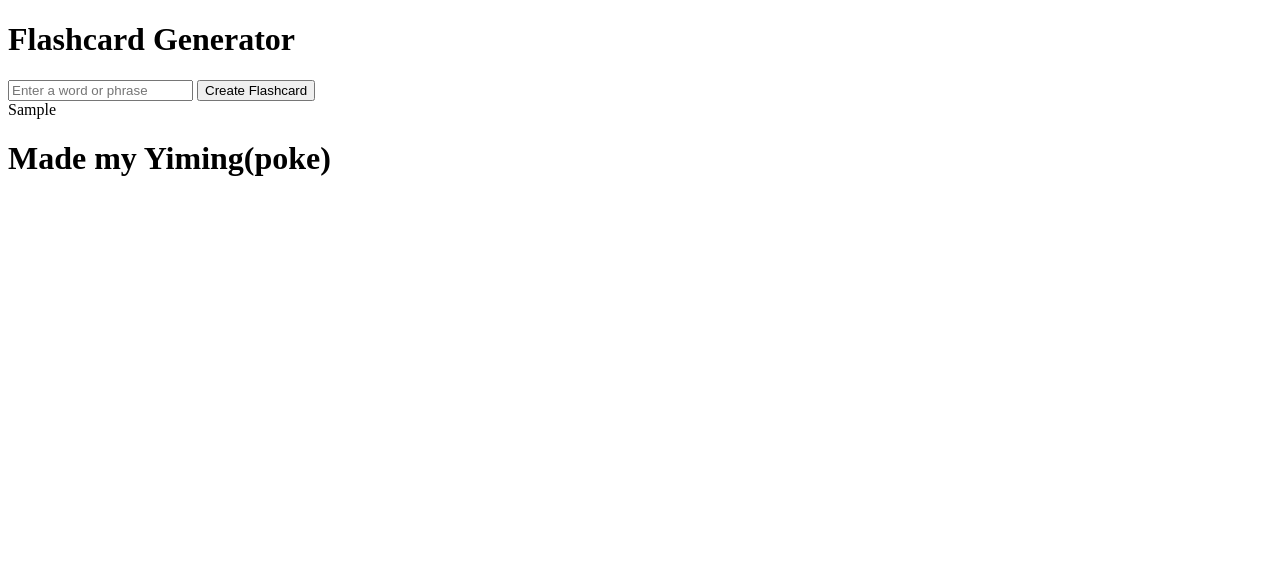
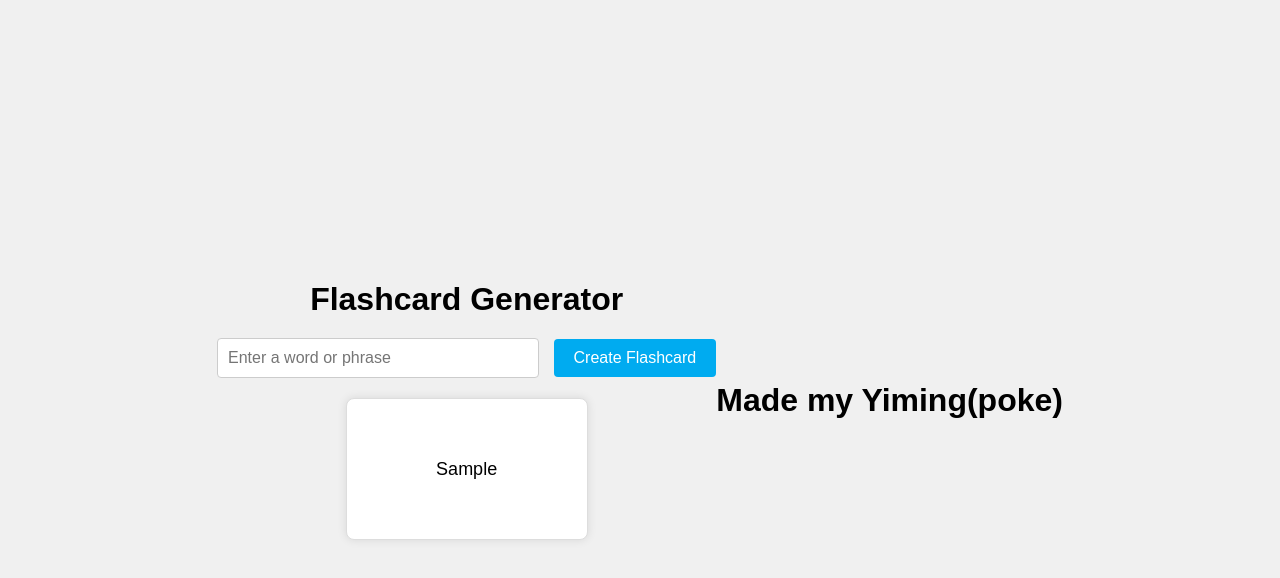
Before and after one commit to pokevci/Flashcard, a plain HTML site: page main.html in a window 1280 px wide. Both pictures are taken after typing "Sample" into the empty fields and a click on the button "Create Flashcard". Drawn offline with Linux system fonts and the light colour scheme.

Commit message:
Initial commit

```diff
--- a/main.css
+++ b/main.css
@@ -1,18 +1,66 @@
-document.getElementById('generate-button').addEventListener('click', function() {
-    const input = document.getElementById('flashcard-input').value.trim();
+body {
+    font-family: Arial, sans-serif;
+    background-color: #f0f0f0;
+    display: flex;
+    justify-content: center;
+    align-items: center;
+    height: 100vh;
+    margin: 0;
+}
 
-    if (input === '') {
-        alert('Please enter a word or phrase.');
-        return;
-    }
+.container {
+    text-align: center;
+}
 
-    const flashcardContainer = document.getElementById('flashcard-container');
+h1 {
+    margin-bottom: 20px;
+}
 
-    const flashcard = document.createElement('div');
-    flashcard.className = 'flashcard';
-    flashcard.textContent = input;
+.input-section {
+    margin-bottom: 20px;
+}
 
-    flashcardContainer.appendChild(flashcard);
+#flashcard-input {
+    padding: 10px;
+    font-size: 16px;
+    border: 1px solid #ccc;
+    border-radius: 4px;
+    width: 300px;
+    margin-right: 10px;
+}
 
-    document.getElementById('flashcard-input').value = '';
-});
+#generate-button {
+    padding: 10px 20px;
+    font-size: 16px;
+    background-color: #00abf0;
+    color: #fff;
+    border: none;
+    border-radius: 4px;
+    cursor: pointer;
+}
+
+#generate-button:hover {
+    background-color: #0088cc;
+}
+
+.flashcard-container {
+    margin-top: 20px;
+    display: flex;
+    flex-wrap: wrap;
+    gap: 20px;
+    justify-content: center;
+}
+
+.flashcard {
+    background-color: #fff;
+    border: 1px solid #ddd;
+    border-radius: 8px;
+    box-shadow: 0 0 10px rgba(0, 0, 0, 0.1);
+    padding: 20px;
+    width: 200px;
+    height: 100px;
+    display: flex;
+    align-items: center;
+    justify-content: center;
+    font-size: 18px;
+}
```
